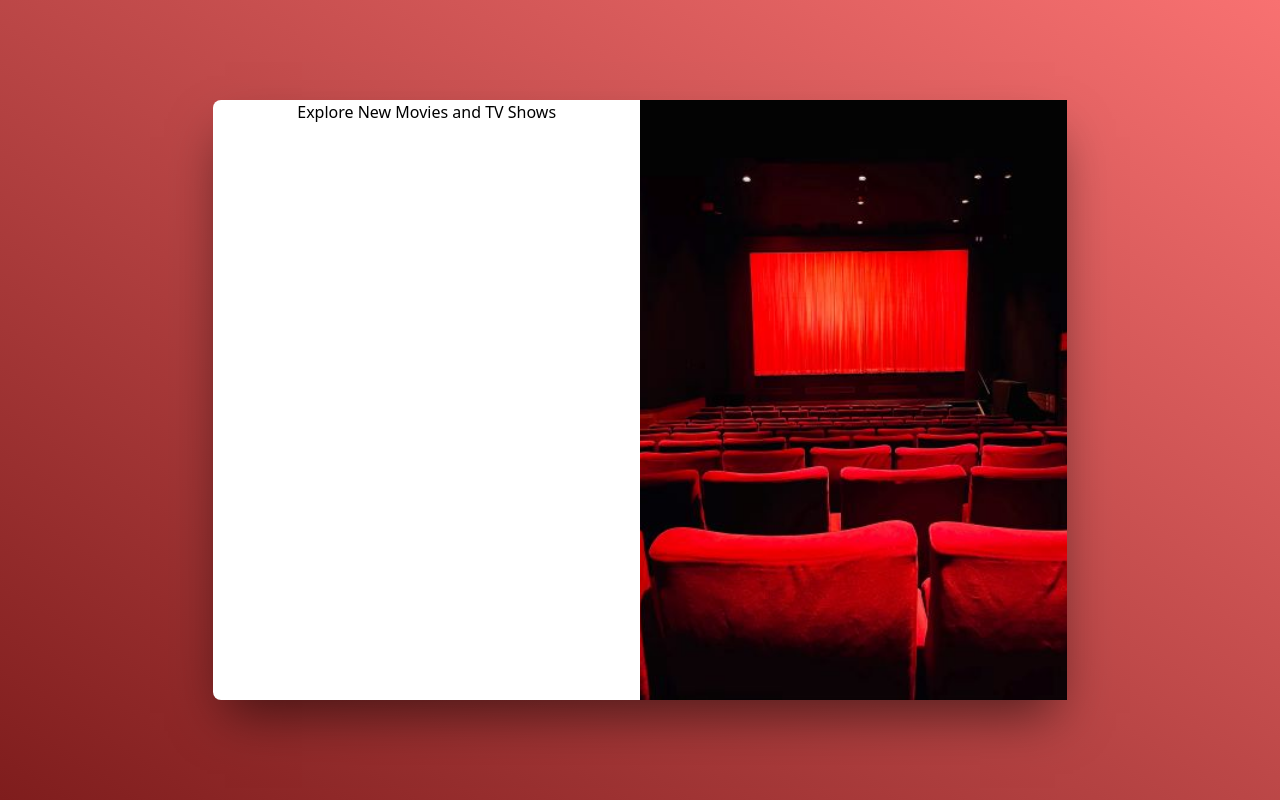
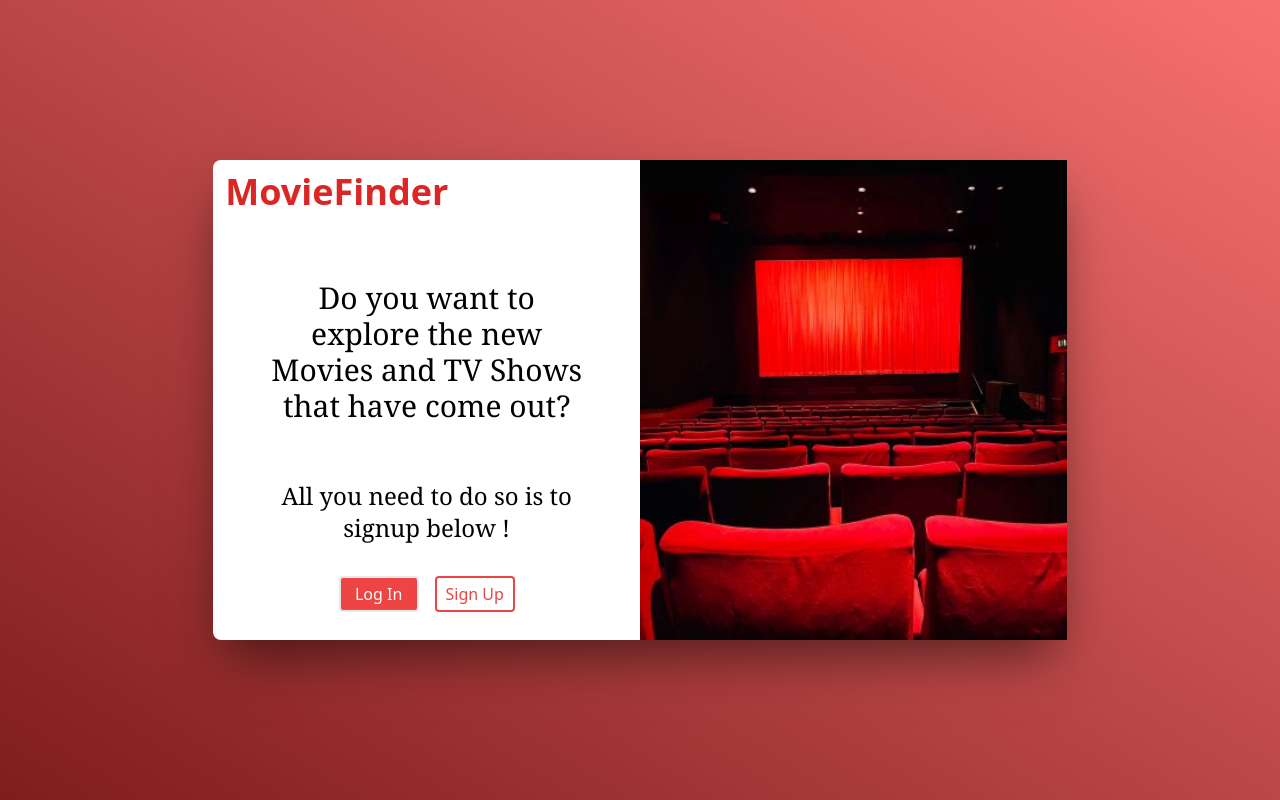
Before and after one commit to Ashmn07/MovieFinder, a React (Create React App) app in the folder client/: page / in a window 1280 px wide. Built offline with nearby package versions, Linux system fonts and the light colour scheme.

Commit message:
Added landing page

```diff
--- a/client/src/components/Landing.js
+++ b/client/src/components/Landing.js
@@ -1,5 +1,6 @@
 import React from 'react'
 import landing from '../images/land.jpg'
+import {Link} from 'react-router-dom'
 
 function Landing() {
     const landUrl = {
@@ -11,12 +12,27 @@ function Landing() {
     }
     return (
     <div className="m-0 p-0 flex justify-center items-center bg-gradient-to-bl from-red-400 to-red-900 h-screen">
-        <div className="bg-white rounded-lg flex h-3/4 w-3/4 md:w-3/4 lg:w-2/3 shadow-2xl">
+        <div className="bg-white rounded-lg flex h-3/5 w-3/4 md:w-3/4 lg:w-2/3 shadow-2xl">
             <div className="flex w-full">
-                <div className="flex-1 h-full">
-                <div className="self-center">
-                <h4 className="text-center">Explore New Movies and TV Shows</h4>
-                </div>
+                <div className="flex-1 flex flex-col">
+                    <h1 className="align-start text-red-600 font-bold m-3 text-2xl md:text-3xl lg:text-4xl">
+                    MovieFinder</h1>
+                    <h4 className="text-center font-serif text-lg my-4 py-3 mx-2 px-1 md:text-4xl md:m-7 md:p-7 lg:text-3xl">
+                    Do you want to explore the new Movies and TV Shows that have come out?</h4>
+                    <h6 className="text-center font-serif text-md mx-2 px-2 md:text-3xl md:mb-2 md:mx-7 md:px-7 lg:text-2xl">
+                    All you need to do so is to signup below ! </h6>
+                    <div className="flex justify-center mt-2">
+                        <Link to="/login">
+                            <button className="bg-red-500 hover:bg-white text-white hover:text-red-500 border-2 hover:border-red-500 rounded mt-4 p-1 w-20 mx-2">
+                                Log In
+                            </button>
+                        </Link>
+                        <Link to="/signup">
+                            <button className="bg-white hover:bg-red-500 text-red-500 hover:text-white border-2 border-red-500 rounded mt-4 p-1 w-20 mx-2">
+                                Sign Up
+                            </button>
+                        </Link>
+                    </div>
                 </div>
                 <div className="p-0 hidden lg:block lg:flex-1" style={landUrl}></div>
             </div>
```
